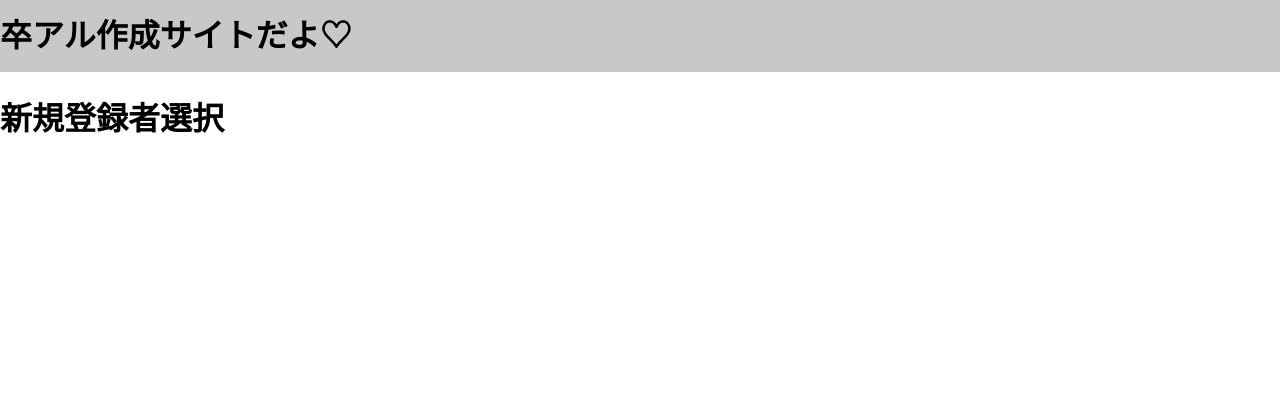
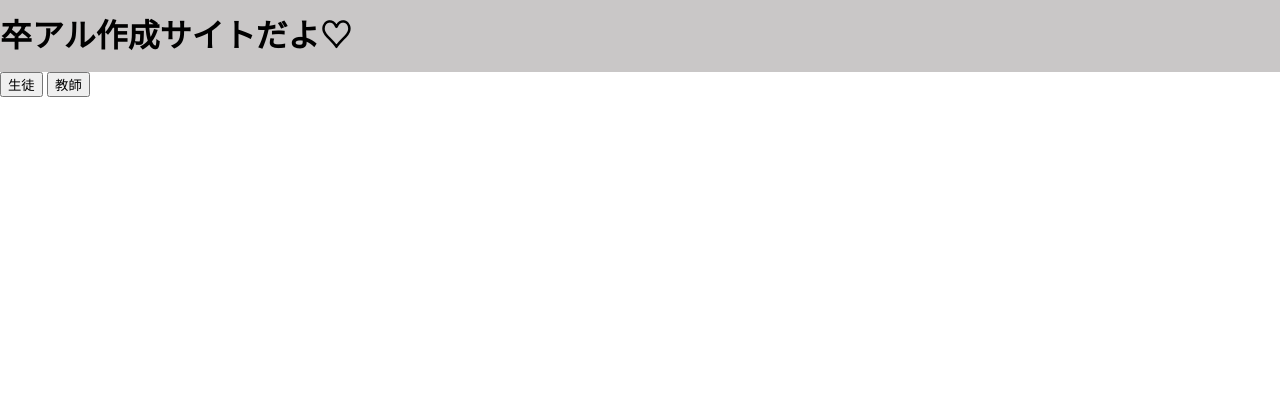
Before and after one commit to ishizukuma/album, a Django app: page /registration_select/ in a window 1280 px wide. Shown: the top 420 px of the page. Run offline with Django 4.2, Linux system fonts and the light colour scheme.

Commit message:
ボタンだけ追加

```diff
--- a/app_album/templates/registration_select.html
+++ b/app_album/templates/registration_select.html
@@ -1,3 +1,5 @@
 {% include 'header.html' %}
-<h1>新規登録者選択</h1>
+<button onclick="location.href='#'" class="studentbutton">生徒</button>
+
+<button onclick="location.href='#'" class="teacherbutton">教師</button>
 {% include 'footer.html' %}
```
